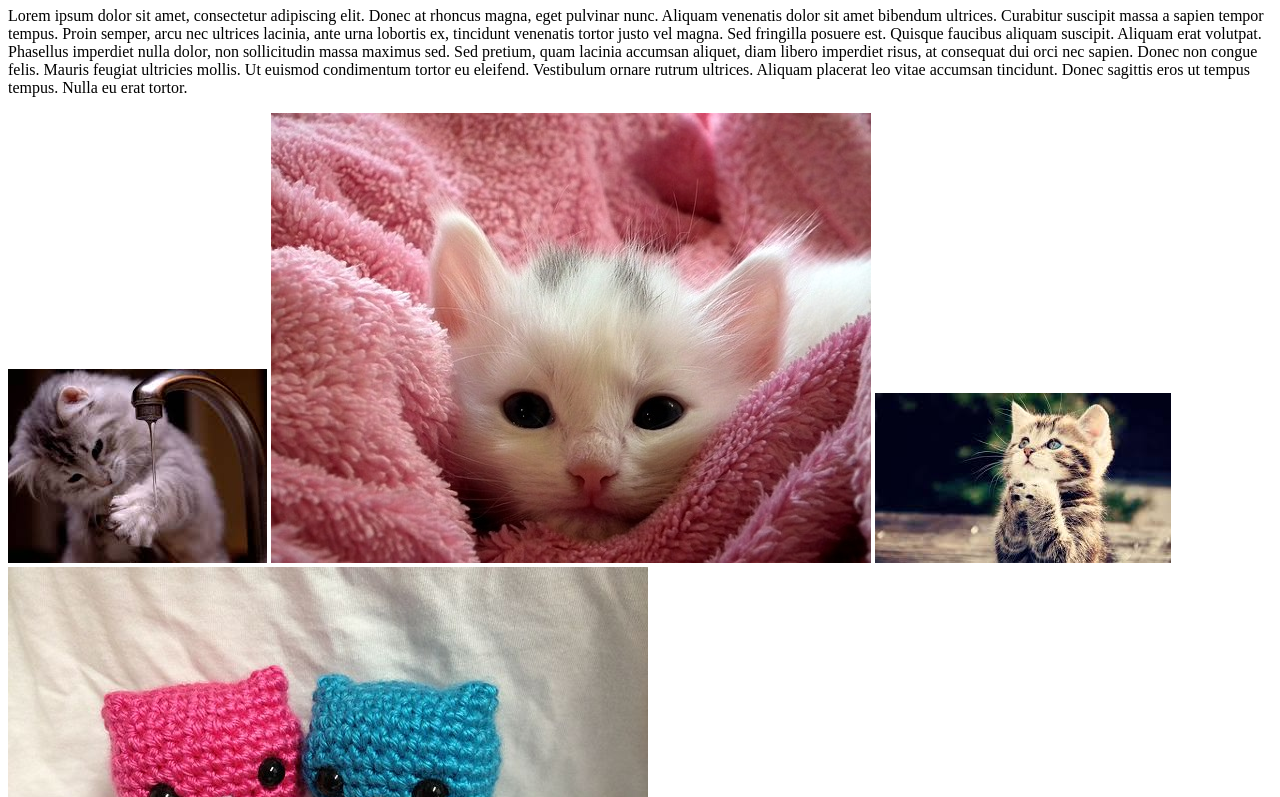
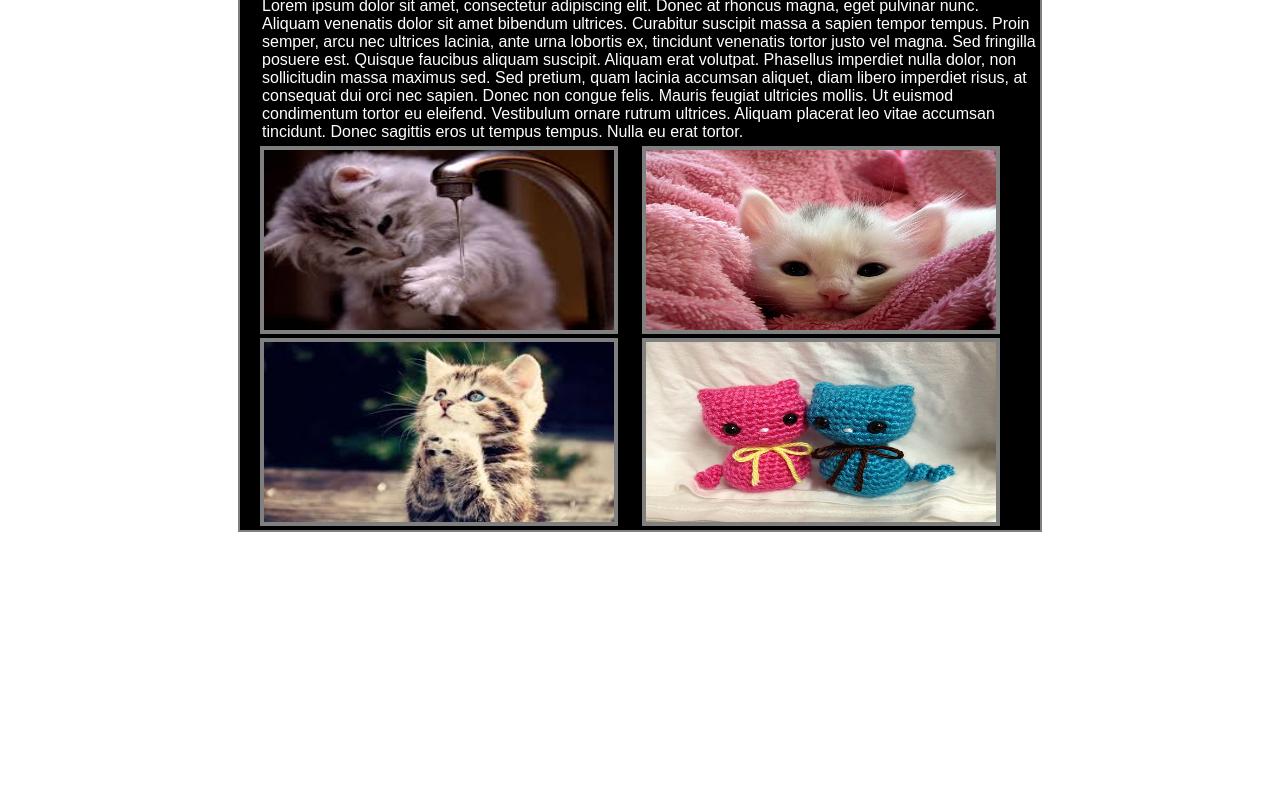
Before and after one commit to natanisaitejasswini/catplay, a plain HTML site: page index.html in a window 1280 px wide. Shown: the part 73-870 px from the top of the page. After the commit the page ends 800 px from the top, so only its background shows below. Drawn offline with Linux system fonts and the light colour scheme.

Commit message:
html was added with css link

```diff
--- /dev/null
+++ b/index.css
@@ -0,0 +1,26 @@
+*{
+ margin: 0px;
+ padding: 0px;
+}
+#container{
+ width: 800px;
+ background-color: black;
+ margin: 26px auto;
+ color: white;
+ border: 2px solid grey;
+ font-family: "Arial", Verdana, sans-serif;
+}
+#pictures{
+display: inline-block;
+}
+h1,p{
+	padding-left: 22px;
+	padding-bottom: 5px;
+}
+img{
+width: 350px;
+height: 180px;
+margin-left: 20px;
+background-color: black;
+border: 4px solid grey;
+}
--- a/index.html
+++ b/index.html
@@ -3,18 +3,18 @@
 <head>
 	<meta charset="UTF-8">
 	<title>Coding Dojo Rocks</title>
-	<link rel="stylesheet" type="text/css" href="ppclubricants.css">
+	<link rel="stylesheet" type="text/css" href="index.css">
 </head>
 <body>
 	<div id="container">
 	<h1>Coding Dojo Roccks!</h1>
 	<p>Lorem ipsum dolor sit amet, consectetur adipiscing elit. Donec at rhoncus magna, eget pulvinar nunc. Aliquam venenatis dolor sit amet bibendum ultrices. Curabitur suscipit massa a sapien tempor tempus. Proin semper, arcu nec ultrices lacinia, ante urna lobortis ex, tincidunt venenatis tortor justo vel magna. Sed fringilla posuere est. Quisque faucibus aliquam suscipit. Aliquam erat volutpat. Phasellus imperdiet nulla dolor, non sollicitudin massa maximus sed. Sed pretium, quam lacinia accumsan aliquet, diam libero imperdiet risus, at consequat dui orci nec sapien. Donec non congue felis. Mauris feugiat ultricies mollis. Ut euismod condimentum tortor eu eleifend. Vestibulum ornare rutrum ultrices. Aliquam placerat leo vitae accumsan tincidunt. Donec sagittis eros ut tempus tempus. Nulla eu erat tortor.</p>
-	</div>
-	<div id="pictures">
-		<img src="catimages/cat1.jpeg" alt="cat1">
-		<img src="catimages/cat2.jpg" alt="cat2">
-		<img src="catimages/cat3.jpeg" alt="cat3">
-		<img src="catimages/cat4.jpg" alt="cat4">
+		<div id="pictures">
+			<img src="catimages/cat1.jpeg" alt="cat1">
+			<img src="catimages/cat2.jpg" alt="cat2">
+			<img src="catimages/cat3.jpeg" alt="cat3">
+			<img src="catimages/cat4.jpg" alt="cat4">
+		</div>
 	</div>
 </body>
 </html>
```
Also changed, not shown: 1 other file.
